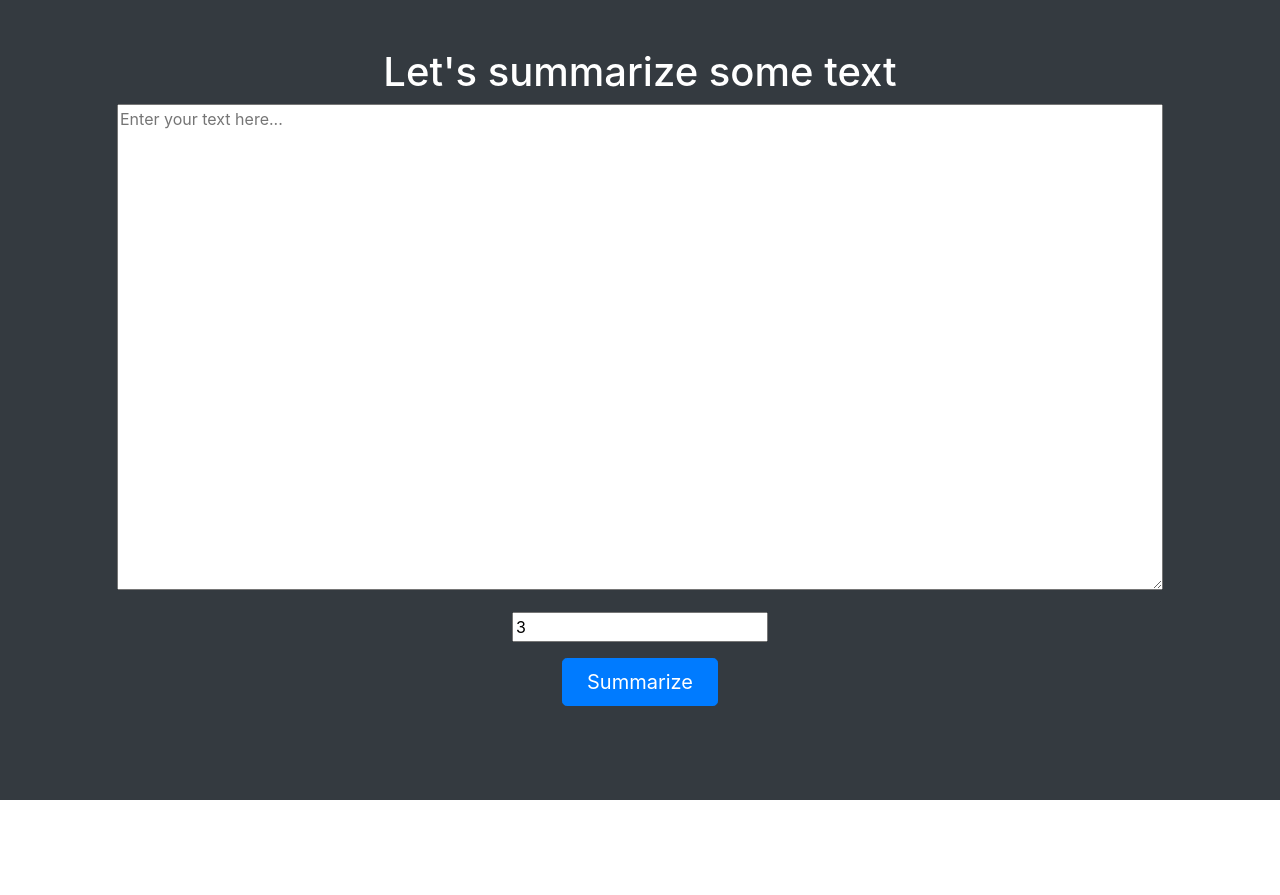
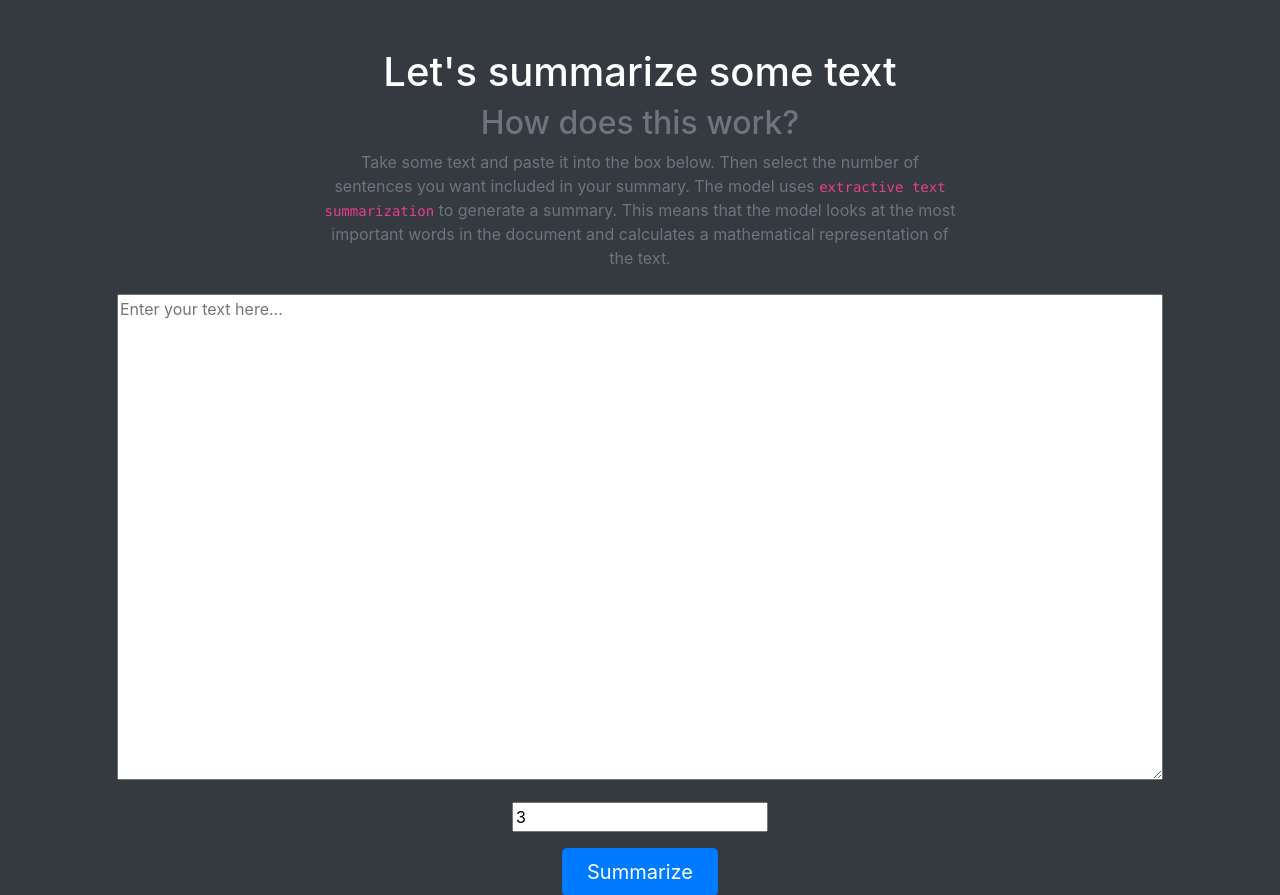
Before and after one commit to datagy/flask-text-summarizer, a Flask app: page / in a window 1280 px wide. Shown: the top 895 px of the page. Before the commit the page ends 800 px from the top, so only its background shows below. Run offline with Flask 2, Linux system fonts and the light colour scheme; some libraries are stand-ins or nearby versions.

Commit message:
Added explanations and opacity of original text

```diff
--- a/app/routes.py
+++ b/app/routes.py
@@ -2,8 +2,6 @@ from flask import render_template, request
 from app import app
 from app.forms import SubmitTextForm
 from app.summarizer import Summarizer, nlp
-
-sample_text = """Various organisations today, be it online shopping, private sector organisations, government, tourism and catering industry, or any other institute that offers customer services, they are all concerned to learn their customer's feedback each time their services are utilised. Now, consider that these companies are receiving an enormous amount of feedback and data every single day. It becomes quite a tedious task for the management to analyse each of these datapoints and come up with insights. However, we have reached a point in technological advancements where technology can help with the tasks and we ourselves do not need to perform them. One such field that makes this happen is Machine Learning. Machines have become capable of understanding human language with the help of NLP or Natural Language Processing. Today, research is being done with the help of text analytics. One application of text analytics and NLP is Text Summarization. Text Summarization Python helps in summarizing and shortening the text in the user feedback. It can be done with the help of an algorithm that can help in reducing the text bodies while keeping their original meaning intact or by giving insights into their original text."""
 
 @app.route('/', methods=['GET', 'POST'])
 def index():
@@ -12,9 +10,13 @@ def index():
     if form.validate_on_submit():
         text = request.form['text']
         num_sentences = int(request.form['num_sentences'])
-        summary = summarizer.summarize_text(text, num_sentences)
-        return render_template('summary.html',  text=summary)
-    return render_template('index.html', text=sample_text, form=form)
+        word_weights, sentence_weights, sents, summary = summarizer.summarize_text(text, num_sentences)
+        top_five_words = sorted(word_weights, key=word_weights.get, reverse=True)[:5]
+        sentence_weights = [value for key, value in sentence_weights.items()]
+        weighted_sentence_weights = [value/max(sentence_weights) for value in sentence_weights]
+        sentences_with_weights = list(zip(sents, weighted_sentence_weights))
+        return render_template('summary.html',  text=summary, top_words=top_five_words, sentence_weights=sentence_weights, sents=sentences_with_weights)
+    return render_template('index.html', text='', form=form)
 
 @app.route('/summary')
 def summary():
--- a/app/static/style.css
+++ b/app/static/style.css
@@ -5,3 +5,8 @@
 .summary-header {
   color: aliceblue;
 }
+
+.help-text {
+  padding-left: 300px;
+  padding-right: 300px;
+}
--- a/app/summarizer.py
+++ b/app/summarizer.py
@@ -45,4 +45,4 @@ class Summarizer:
         word_weights = self._get_word_weights(doc)
         sentence_weights = self._get_sentence_weights(doc, word_weights)
         summary = self._get_top_n_sentences(sents, sentence_weights, n)
-        return summary
+        return word_weights, sentence_weights, sents, summary
--- a/app/templates/index.html
+++ b/app/templates/index.html
@@ -1,5 +1,16 @@
 {% extends "base.html" %} {% block content %}
 <h1 class="display-5 fw-bold text-white">Let's summarize some text</h1>
+
+<div class="help-text">
+  <h2>How does this work?</h2>
+  Take some text and paste it into the box below. Then select the number of
+  sentences you want included in your summary. The model uses
+  <code>extractive text summarization</code> to generate a summary. This means
+  that the model looks at the most important words in the document and
+  calculates a mathematical representation of the text.
+  <br />
+  <br />
+</div>
 <form action="" method="post" novalidate>
   {{ form.hidden_tag() }}
   <p>
@@ -8,4 +19,5 @@
   <p>{{ form.num_sentences }}</p>
   <p>{{ form.submit(class="btn btn-primary btn-lg px-4 gap-3") }}</p>
 </form>
+
 {% endblock %}
```
Also changed, not shown: app/templates/summary.html (+16 -0 lines).
